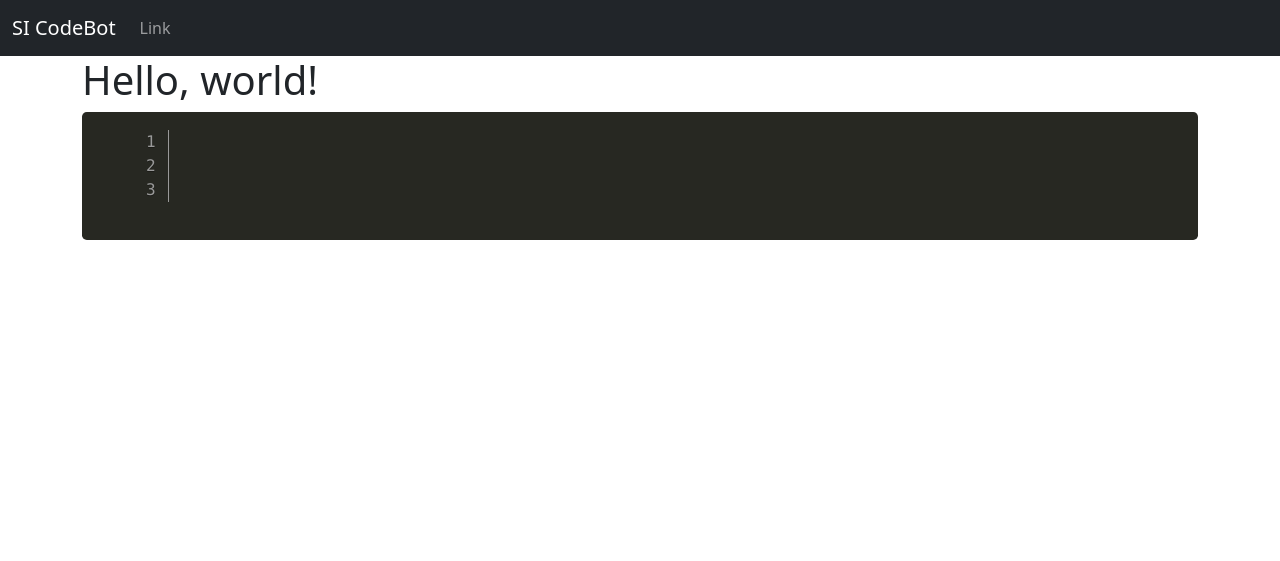
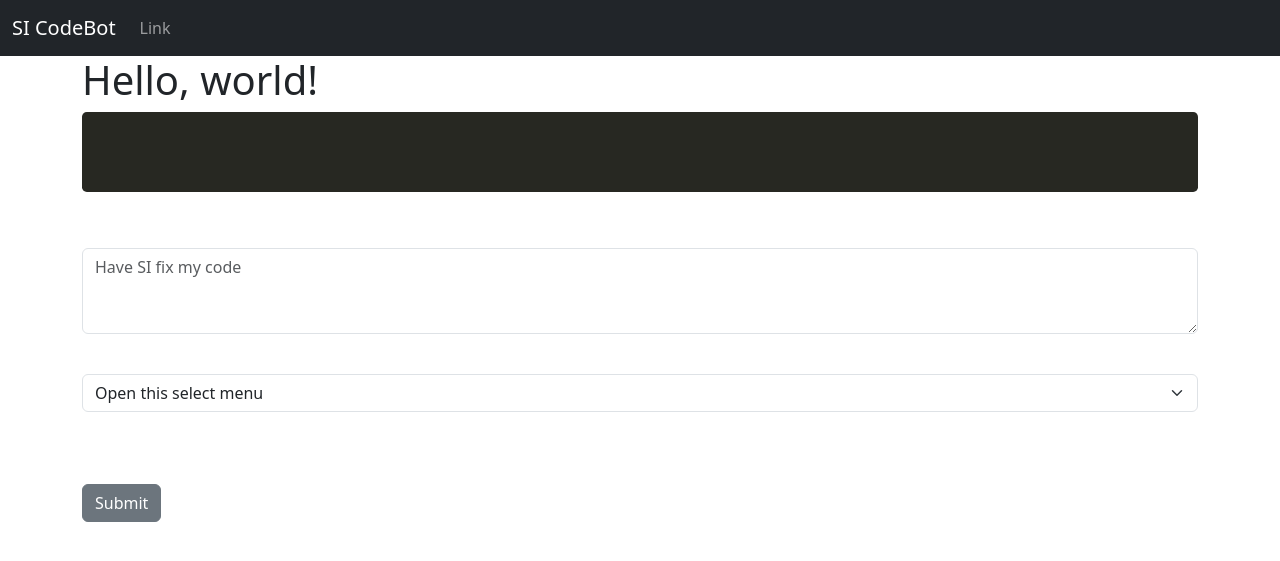
Before and after one commit to vikornienko/djcodebot, a Django app: page / in a window 1280 px wide. Shown: the top 561 px of the page. Run offline with Django 5.2, Linux system fonts and the light colour scheme.

Commit message:
feat: added form tag in the home.html

```diff
--- a/djcodebot/homepage/templates/home.html
+++ b/djcodebot/homepage/templates/home.html
@@ -1,12 +1,28 @@
-{% extends "base.html" %}
-
+{% extends 'base.html' %}
 
 {% block content %}
- <h1>Hello, world!</h1>
+  <h1>Hello, world!</h1>
 
- <pre>
-    <code class="line-numbers language-python">
+  <pre>
+    <code class="line-numbers language-python"></code>
+  </pre>
 
-    </code>
- </pre>
-{% endblock content %}
+  <br /><br />
+  <form action="#" method="post">
+    {% csrf_token %}
+
+    <div class="mb-3">
+
+      <textarea class="form-control" name="code" rows="3" placeholder="Have SI fix my code"></textarea>
+    </div>
+    <br>
+    <select class="form-select" aria-label="Default select example">
+  <option selected>Open this select menu</option>
+  <option value="1">One</option>
+  <option value="2">Two</option>
+  <option value="3">Three</option>
+</select>
+<br><br><br>
+    <button type="submit" class="btn btn-secondary">Submit</button>
+  </form>
+{% endblock %}
```
